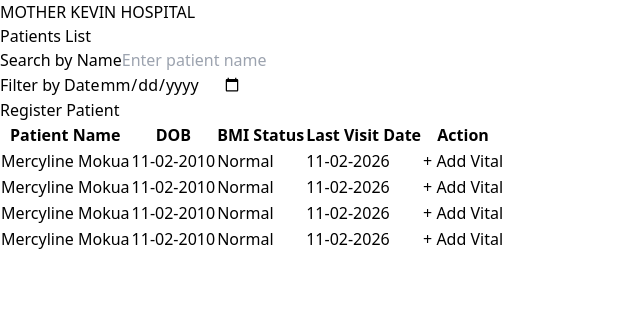
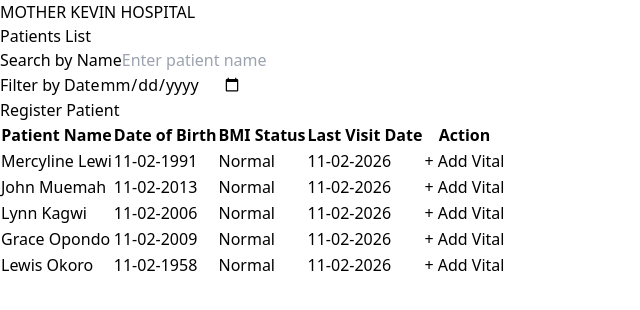
Before and after one commit to Mercy-line/IntelliSOFT-assessment, a React (Vite) app: page / in a window 1280 px wide. Shown: the top 310 px of the page, without its empty margins (0-640 px from the left). Built offline with nearby package versions, Linux system fonts and the light colour scheme.

Commit message:
edit dummy

```diff
--- a/src/data/dummy_patients.ts
+++ b/src/data/dummy_patients.ts
@@ -3,8 +3,8 @@ export const dummyPatients:PatientWithId[] = [
     id:1,
    unique:"unique",
    firstname:"Mercyline",
-   lastname:"Mokua",
-   dob:"11-02-2010",
+   lastname:"Lewi",
+   dob:"11-02-1991",
    gender:"Female",
    reg_date:"10-02-2026",
    created_at:"10-02-2026",
@@ -14,10 +14,10 @@ export const dummyPatients:PatientWithId[] = [
    },
    {
     id:1,
-   unique:"unique",
-   firstname:"Mercyline",
-   lastname:"Mokua",
-   dob:"11-02-2010",
+   unique:"unique1",
+   firstname:"John",
+   lastname:"Muemah",
+   dob:"11-02-2013",
    gender:"Female",
    reg_date:"10-02-2026",
    created_at:"10-02-2026",
@@ -27,10 +27,10 @@ export const dummyPatients:PatientWithId[] = [
    },
    {
     id:1,
-   unique:"unique",
-   firstname:"Mercyline",
-   lastname:"Mokua",
-   dob:"11-02-2010",
+   unique:"unique2",
+   firstname:"Lynn",
+   lastname:"Kagwi",
+   dob:"11-02-2006",
    gender:"Female",
    reg_date:"10-02-2026",
    created_at:"10-02-2026",
@@ -40,10 +40,23 @@ export const dummyPatients:PatientWithId[] = [
    },
    {
     id:1,
-   unique:"unique",
-   firstname:"Mercyline",
-   lastname:"Mokua",
-   dob:"11-02-2010",
+   unique:"unique3",
+   firstname:"Grace",
+   lastname:"Opondo",
+   dob:"11-02-2009",
+   gender:"Female",
+   reg_date:"10-02-2026",
+   created_at:"10-02-2026",
+   updated_at:"11-02-2026"
+
+
+   },
+    {
+    id:1,
+   unique:"unique4",
+   firstname:"Lewis",
+   lastname:"Okoro",
+   dob:"11-02-1958",
    gender:"Female",
    reg_date:"10-02-2026",
    created_at:"10-02-2026",
--- a/src/pages/PatientListing.jsx
+++ b/src/pages/PatientListing.jsx
@@ -83,7 +83,7 @@ const PatientListing = () => {
             <thead>
               <tr className="border-b text-gray-600 text-lg font-semibold">
                 <th className="py-4">Patient Name</th>
-                <th>DOB</th>
+                <th>Date of Birth</th>
                 <th>BMI Status</th>
                 <th>Last Visit Date</th>
                 <th>Action</th>
```
